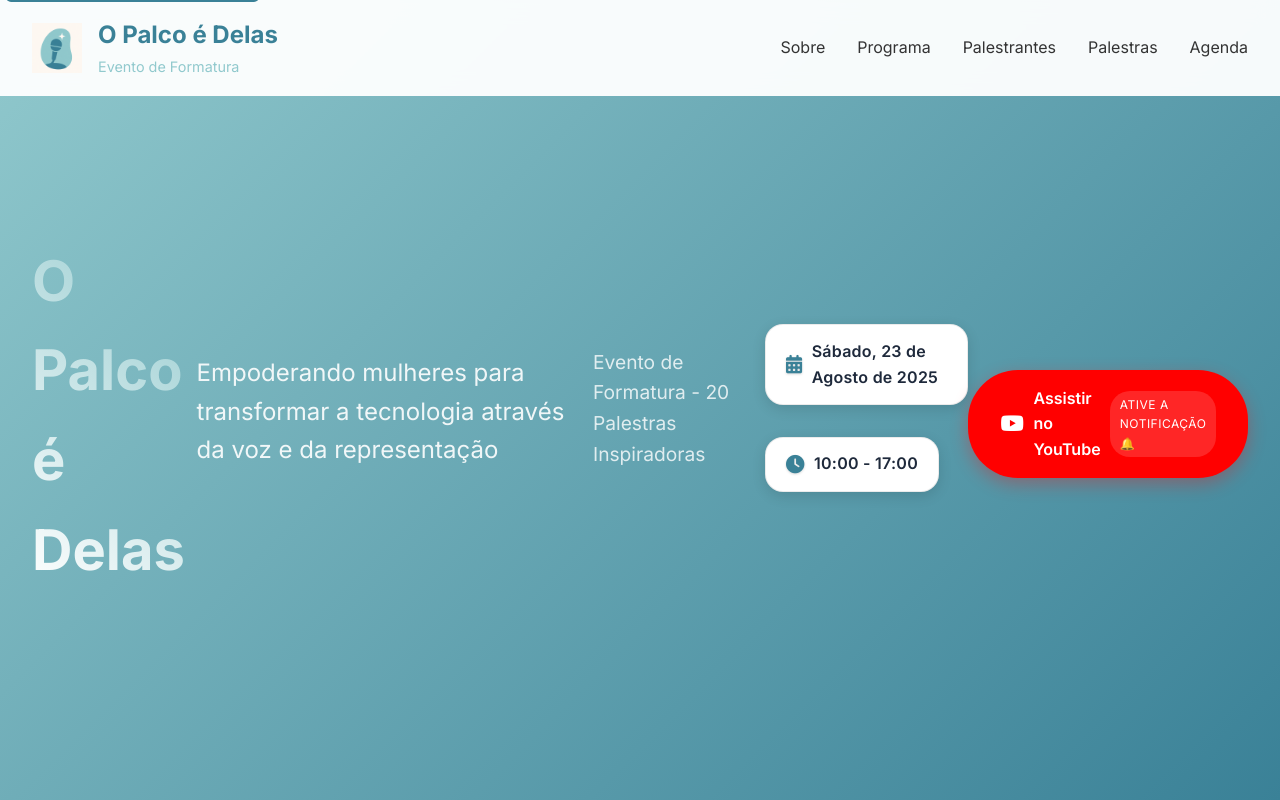
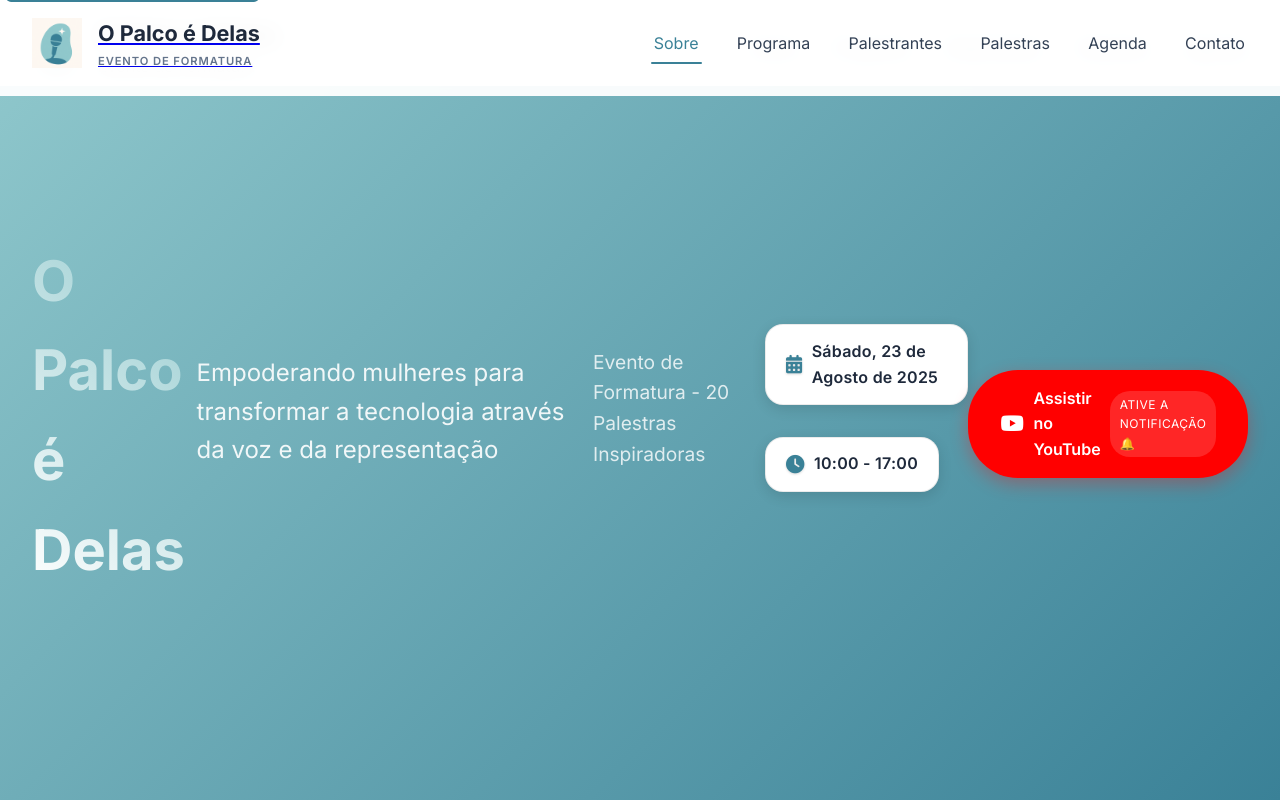
Before and after one commit to cadeasminas/formatura, a plain HTML site: page index.html in a window 1280 px wide. Shown: the top 800 px of the page. Drawn offline with Linux system fonts and the light colour scheme.

Commit message:
feat(header): refatora header para acessibilidade, menu mobile e links ativos

```diff
--- a/index.html
+++ b/index.html
@@ -219,30 +219,30 @@
     </section>
 
     <!-- Footer -->
-    <footer class="footer">
-        <div class="container">
-            <div class="footer-content">
-                <div class="footer-section">
-                    <h3>O Palco é Delas</h3>
-                    <p>Empoderando mulheres na tecnologia</p>
+    <header class="header" role="banner">
+        <nav class="nav" role="navigation" aria-label="Navegação principal">
+            <a class="nav-brand" href="index.html" aria-label="Página inicial">
+                <img src="logo.png" alt="Logo O Palco é Delas" class="nav-logo" width="50" height="50">
+                <div class="nav-text">
+                    <span class="site-name" aria-hidden="true">O Palco é Delas</span>
+                    <span class="site-tagline">Evento de Formatura</span>
                 </div>
-                <div class="footer-section">
-                    <h4>Links Rápidos</h4>
-                    <ul>
-                        <li><a href="#sobre">Sobre</a></li>
-                        <li><a href="#programa">Programa</a></li>
-                        <li><a href="#palestras">Palestras</a></li>
-                        <li><a href="#agenda">Agenda</a></li>
-                    </ul>
-                </div>
-            </div>
-            <div class="footer-bottom">
-                <p>&copy; 2025 O Palco é Delas. Todos os direitos reservados.</p>
-            </div>
-        </div>
-    </footer>
-    </main>
-
+            </a>
+            <button class="nav-toggle" id="nav-toggle" aria-expanded="false" aria-controls="primary-navigation" aria-label="Abrir menu">
+                <span class="bar" aria-hidden="true"></span>
+                <span class="bar" aria-hidden="true"></span>
+                <span class="bar" aria-hidden="true"></span>
+            </button>
+            <ul class="nav-menu" id="primary-navigation">
+                <li><a href="#sobre" data-nav-section="sobre">Sobre</a></li>
+                <li><a href="#programa" data-nav-section="programa">Programa</a></li>
+                <li><a href="palestrantes.html" data-external> Palestrantes</a></li>
+                <li><a href="palestras.html" data-external> Palestras</a></li>
+                <li><a href="#agenda" data-nav-section="agenda">Agenda</a></li>
+                <li><a href="#contato" data-nav-section="contato">Contato</a></li>
+            </ul>
+        </nav>
+    </header>
     <!-- Modal para detalhes das palestras -->
     <div id="talk-modal" class="modal">
         <div class="modal-content">
@@ -262,5 +262,33 @@
     <div id="toast" class="toast"></div>
 
     <script src="script.js"></script>
+    <script>
+    // Acessibilidade e comportamento do header
+    (function(){
+        const toggle = document.getElementById('nav-toggle');
+        const menu = document.getElementById('primary-navigation');
+        if(toggle && menu){
+            toggle.addEventListener('click',()=>{
+                const expanded = toggle.getAttribute('aria-expanded') === 'true';
+                toggle.setAttribute('aria-expanded', String(!expanded));
+                menu.classList.toggle('active');
+            });
+        }
+        // Destacar link ativo por rolagem
+        const sectionLinks = [...document.querySelectorAll('[data-nav-section]')];
+        const observer = new IntersectionObserver((entries)=>{
+            entries.forEach(entry=>{
+                if(entry.isIntersecting){
+                    const id = entry.target.id;
+                    sectionLinks.forEach(l=>l.classList.toggle('active', l.dataset.navSection===id));
+                }
+            });
+        }, {threshold:0.4});
+        sectionLinks.forEach(link=>{
+            const target = document.getElementById(link.dataset.navSection);
+            if(target) observer.observe(target);
+        });
+    })();
+    </script>
 </body>
 </html>
--- a/styles.css
+++ b/styles.css
@@ -47,17 +47,8 @@ body {
     width: auto;
 }
 
-.nav-text h1 {
-    color: #3a8197;
-    font-size: 1.5rem;
-    font-weight: 700;
-}
-
-.nav-text span {
-    color: #91c9cd;
-    font-size: 0.9rem;
-    font-weight: 400;
-}
+.site-name { color:#1e293b; font-size:1.35rem; font-weight:700; display:block; }
+.site-tagline { color:#64748b; font-size:0.7rem; font-weight:600; letter-spacing:.08em; text-transform:uppercase; margin-top:2px; display:block; }
 
 .nav-menu {
     display: flex;
@@ -65,29 +56,24 @@ body {
     gap: 2rem;
 }
 
-.nav-menu a {
-    text-decoration: none;
-    color: #333;
-    font-weight: 500;
-    transition: color 0.3s ease;
-}
+.nav-menu a { text-decoration:none; color:#334155; font-weight:500; padding:.35rem .2rem; position:relative; transition:color .25s ease; line-height:1.2; }
+.nav-menu a::after { content:""; position:absolute; left:0; bottom:-6px; height:2px; width:0; background:#3a8197; transition:width .3s ease; border-radius:2px; }
+.nav-menu a:hover, .nav-menu a:focus-visible { color:#3a8197; }
+.nav-menu a:hover::after, .nav-menu a:focus-visible::after, .nav-menu a.active::after { width:100%; }
+.nav-menu a.active { color:#3a8197; }
 
-.nav-menu a:hover {
-    color: #3a8197;
-}
+.nav-toggle { display:none; background:none; border:1px solid transparent; cursor:pointer; padding:.55rem .6rem; border-radius:10px; transition:.25s; }
+.nav-toggle:focus-visible { outline:2px solid #3a8197; outline-offset:3px; }
+.nav-toggle .bar { width:26px; height:3px; background:#1e293b; margin:5px 0; border-radius:3px; transition:.4s cubic-bezier(.4,.2,.2,1); display:block; }
+.nav-toggle[aria-expanded="true"] .bar:nth-child(1){ transform:translateY(8px) rotate(45deg); }
+.nav-toggle[aria-expanded="true"] .bar:nth-child(2){ opacity:0; }
+.nav-toggle[aria-expanded="true"] .bar:nth-child(3){ transform:translateY(-8px) rotate(-45deg); }
 
-.nav-toggle {
-    display: none;
-    flex-direction: column;
-    cursor: pointer;
-}
-
-.nav-toggle span {
-    width: 25px;
-    height: 3px;
-    background: #333;
-    margin: 3px 0;
-    transition: 0.3s;
+@media (max-width: 900px) {
+    .nav-toggle { display:flex; flex-direction:column; }
+    .nav-menu { position:absolute; top:100%; right:1.25rem; background:#ffffff; flex-direction:column; gap:1rem; width:260px; padding:1.75rem 1.5rem; box-shadow:0 18px 45px -10px rgba(15,23,42,.25); border-radius:20px; transform:translateY(-14px) scale(.96); opacity:0; pointer-events:none; transition:.35s cubic-bezier(.4,.2,.2,1); }
+    .nav-menu.active { transform:translateY(0) scale(1); opacity:1; pointer-events:auto; }
+    .nav-menu a { padding:.65rem 0; font-size:1rem; }
 }
 
 /* Hero Section */
```
